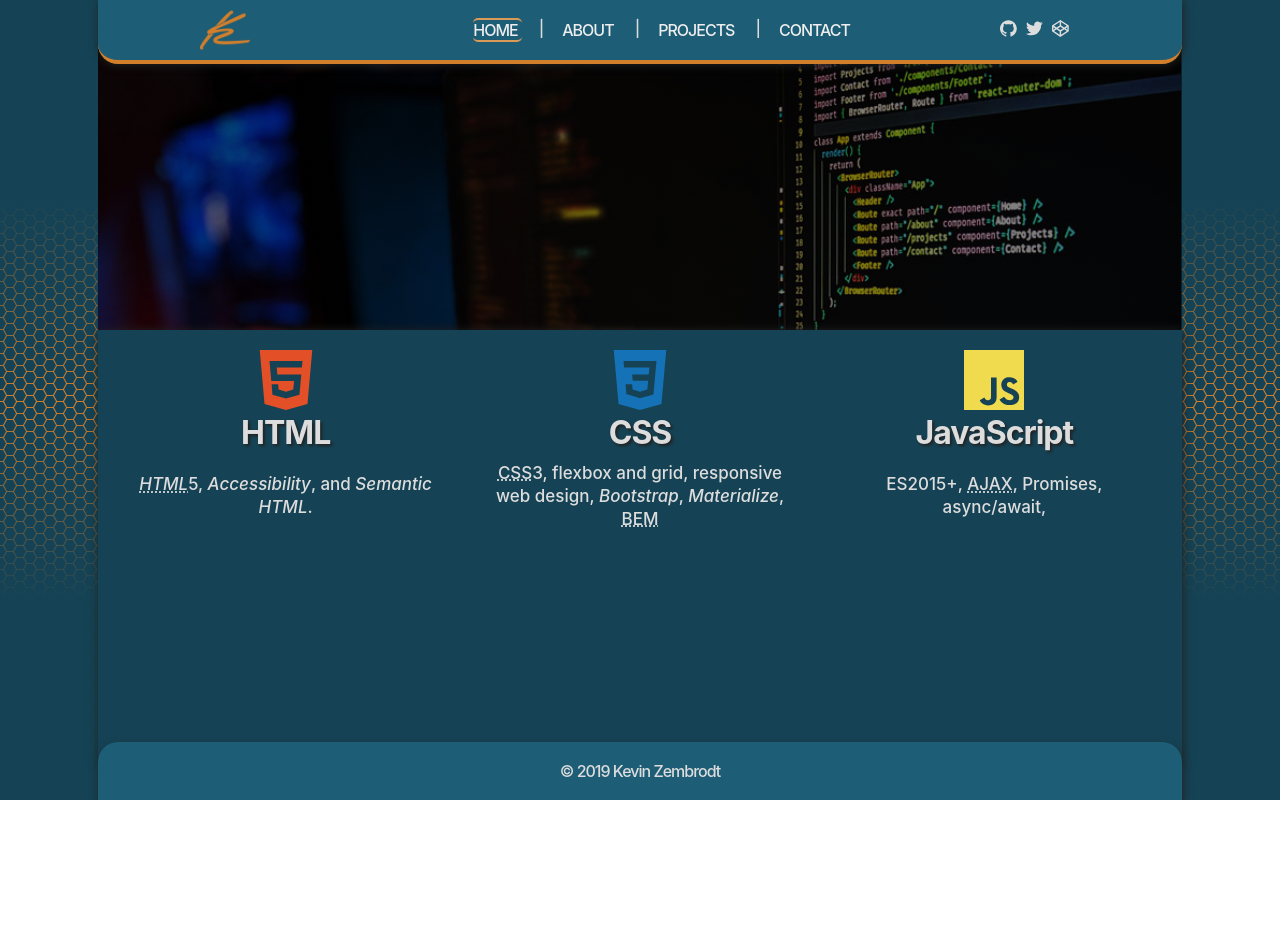
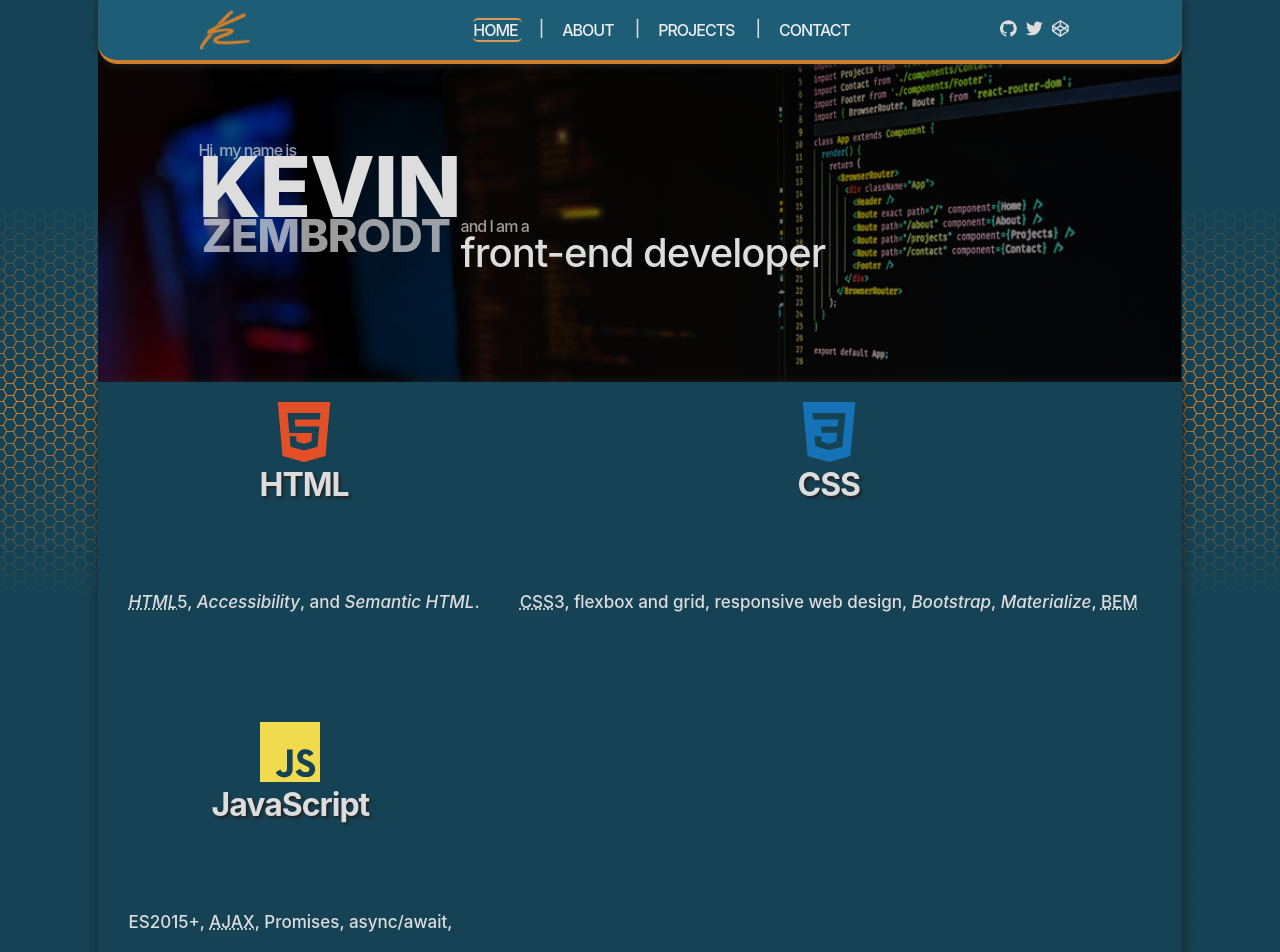
Before and after one commit to Nixikaz/portfolio-react, a React (Create React App) app: page / in a window 1280 px wide. Shown: the top 952 px of the page. Before the commit the page ends 800 px from the top, so only its background shows below. Built offline with nearby package versions, Linux system fonts and the light colour scheme.

Commit message:
trying to get spring to work

```diff
--- a/package.json
+++ b/package.json
@@ -6,7 +6,8 @@
     "react": "^16.8.2",
     "react-dom": "^16.8.2",
     "react-router-dom": "^4.3.1",
-    "react-scripts": "2.1.5"
+    "react-scripts": "2.1.5",
+    "react-spring": "^8.0.19"
   },
   "scripts": {
     "start": "react-scripts start",
--- a/src/components/Css.js
+++ b/src/components/Css.js
@@ -3,17 +3,18 @@ import cssimg from '../images/css3.svg';
 
 const Css = () => {
   return (
-    <section className="card">
+    <div className="card">
       <div className="card__title">
         <img className="image__css" src={cssimg} alt="css" />
         <h1>CSS</h1>
       </div>
       <div className="card__body">
         <p>
-          <abbr title="Cascading Style Sheets">CSS</abbr>3, flexbox and grid, responsive web design, <em>Bootstrap</em>, <em>Materialize</em>, <abbr title="Block, Element, Modifier">BEM</abbr>
+          <abbr title="Cascading Style Sheets">CSS</abbr>3, flexbox and grid, responsive web design, <em>Bootstrap</em>,{' '}
+          <em>Materialize</em>, <abbr title="Block, Element, Modifier">BEM</abbr>
         </p>
       </div>
-    </section>
+    </div>
   );
 };
 
--- a/src/components/Hero.js
+++ b/src/components/Hero.js
@@ -6,11 +6,11 @@ export default class Hero extends Component {
     return (
       <div className="hero">
         <div className="hero__grid">
-          {/* <span className="hero__intro">Hi, my name is</span>
+          <span className="hero__intro">Hi, my name is</span>
           <span className="hero__firstname">Kevin</span>
           <span className="hero__and">and I am a</span>
           <span className="hero__lastname">Zembrodt</span>
-          <span className="hero__webdev">front-end developer</span> */}
+          <span className="hero__webdev">front-end developer</span>
         </div>
       </div>
     );
--- a/src/components/Home.js
+++ b/src/components/Home.js
@@ -2,21 +2,41 @@ import React, { Component } from 'react';
 import Html from './Html';
 import Css from './Css';
 import Javascript from './Javascript';
+import { Spring } from 'react-spring/renderprops';
 
 export default class Home extends Component {
-  // animateCard(e) {
-  //   console.log(e)
-  //   let st = e.target.style;
-  //   st.transition = 'all .5s ease-in';
-  //   st.opacity = '1';
-  //   st.transform = 'translateY(-1rem)';
-  // }
   render() {
     return (
       <main className="content">
-        <Html />
-        <Css />
-        <Javascript />
+        <Spring
+          from={{ opacity: 0, transform: 'translateY(-20px)' }}
+          to={{ opacity: 1, transform: 'translateY(0px)' }}
+          config={{ duration: 300 }}
+        >
+          {props => (
+            <section style={props}>
+              <Html />
+            </section>
+          )}
+        </Spring>
+        <Spring
+          from={{ opacity: 0, transform: 'translateY(-20px)' }}
+          to={{ opacity: 1, transform: 'translateY(0px)' }}
+          config={{ delay: 300, duration: 300 }}
+        >
+          {props => (
+            <section style={props}>
+              <Css />
+            </section>
+          )}
+        </Spring>
+        <Spring from={{ opacity: 0, transform: 'translateY(-20px)' }} to={{ opacity: 1, transform: 'translateY(0px)' }}>
+          {props => (
+            <section style={props}>
+              <Javascript />
+            </section>
+          )}
+        </Spring>
       </main>
     );
   }
--- a/src/components/Html.js
+++ b/src/components/Html.js
@@ -1,25 +1,23 @@
-import React, { Component } from 'react';
-import html from '../images/html5.svg'
+import React from 'react';
+import html from '../images/html5.svg';
 
-export default class Html extends Component {
-  componentWillMount() {
-    let test = document.getElementsByClassName('image__html');
-    console.log(test.style);
-  }
-  render() {
+const Html = () => {
   return (
-      <section className="card">
+    <div className="card">
       <div className="card__title">
-        <img className="image__html" src={html} alt="HTML5"/>
+        <img className="image__html" src={html} alt="HTML5" />
         <h1>HTML</h1>
       </div>
       <div className="card__body">
         <p>
-            <em><abbr title="HyperText Markup Language">HTML</abbr></em>
+          <em>
+            <abbr title="HyperText Markup Language">HTML</abbr>
+          </em>
           5, <em>Accessibility</em>, and <em>Semantic HTML</em>.
         </p>
       </div>
-      </section>
+    </div>
   );
-  }
-}
+};
+
+export default Html;
--- a/src/components/Javascript.js
+++ b/src/components/Javascript.js
@@ -3,7 +3,7 @@ import jsimg from '../images/javascript.svg';
 
 const Javascript = () => {
   return (
-    <section className="card">
+    <div className="card">
       <div className="card__title">
         <img className="image__javascript" src={jsimg} alt="Javascript" />
         <h1>JavaScript</h1>
@@ -11,9 +11,9 @@ const Javascript = () => {
       <div className="card__body">
         <p>
           ES2015+, <abbr title="asynchronous JavaScript and XML">AJAX</abbr>, Promises, async/await,
-          </p>
+        </p>
       </div>
-    </section>
+    </div>
   );
 };
 
--- a/src/index.css
+++ b/src/index.css
@@ -225,7 +225,6 @@ li {
   padding-top: 3rem;
 }
 section {
-  margin: 4rem;
   display: flex;
   flex-direction: column;
 }
@@ -274,7 +273,6 @@ section p .image__fam {
 .card {
   margin: 1rem;
   flex: 1 1 30rem;
-  border-radius: 1rem;
   display: grid;
   grid-template-areas:
   "card__header"
@@ -296,9 +294,6 @@ section p .image__fam {
   font-size: 3.2rem;
   margin-top: 0.5rem;
 }
-/* .card__title img {
-  opacity: 0;
-} */
 .card__body {
   font-size: 1.7rem;
   line-height: 2.3rem;
```
Also changed, not shown: 1 other file (tests, documents, lock files or other folders). Lines whose indentation alone changed are shown as unchanged.
